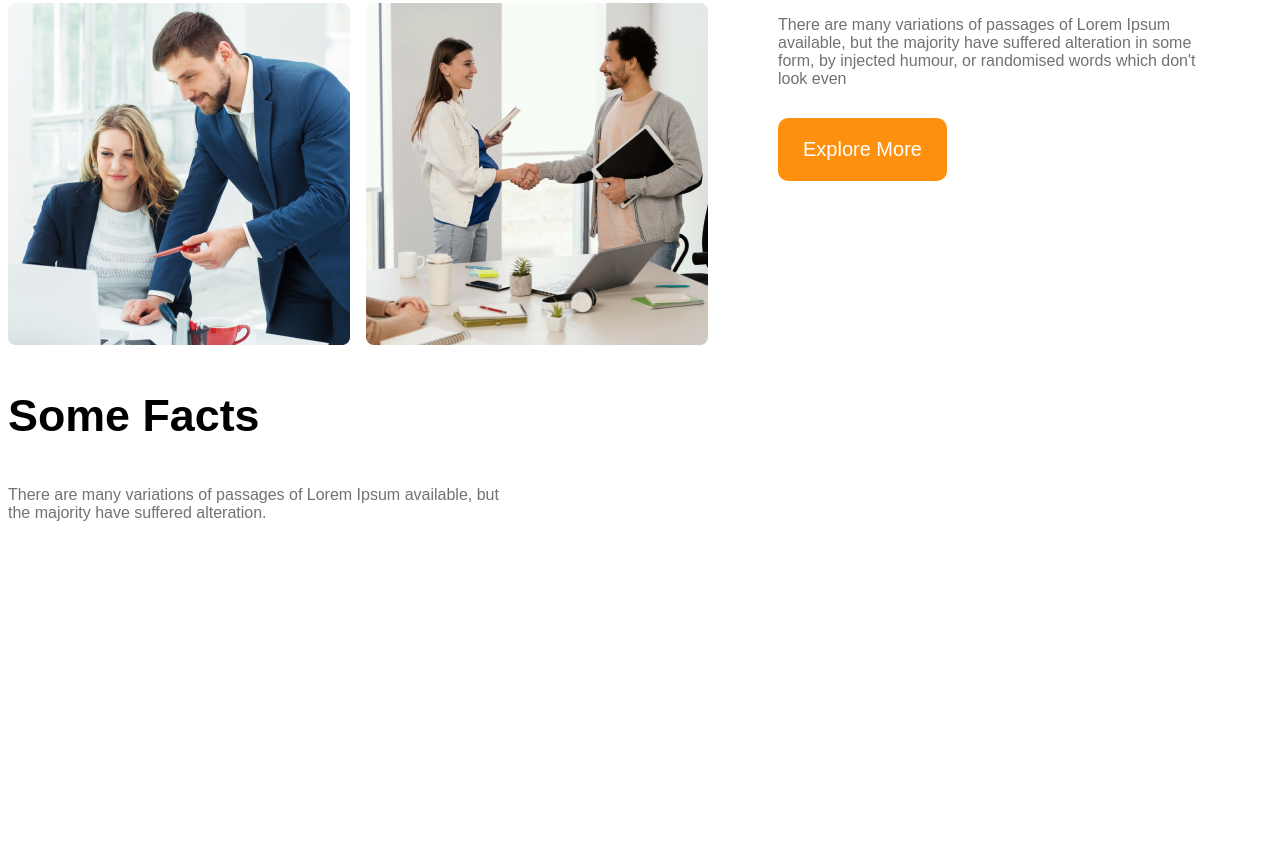
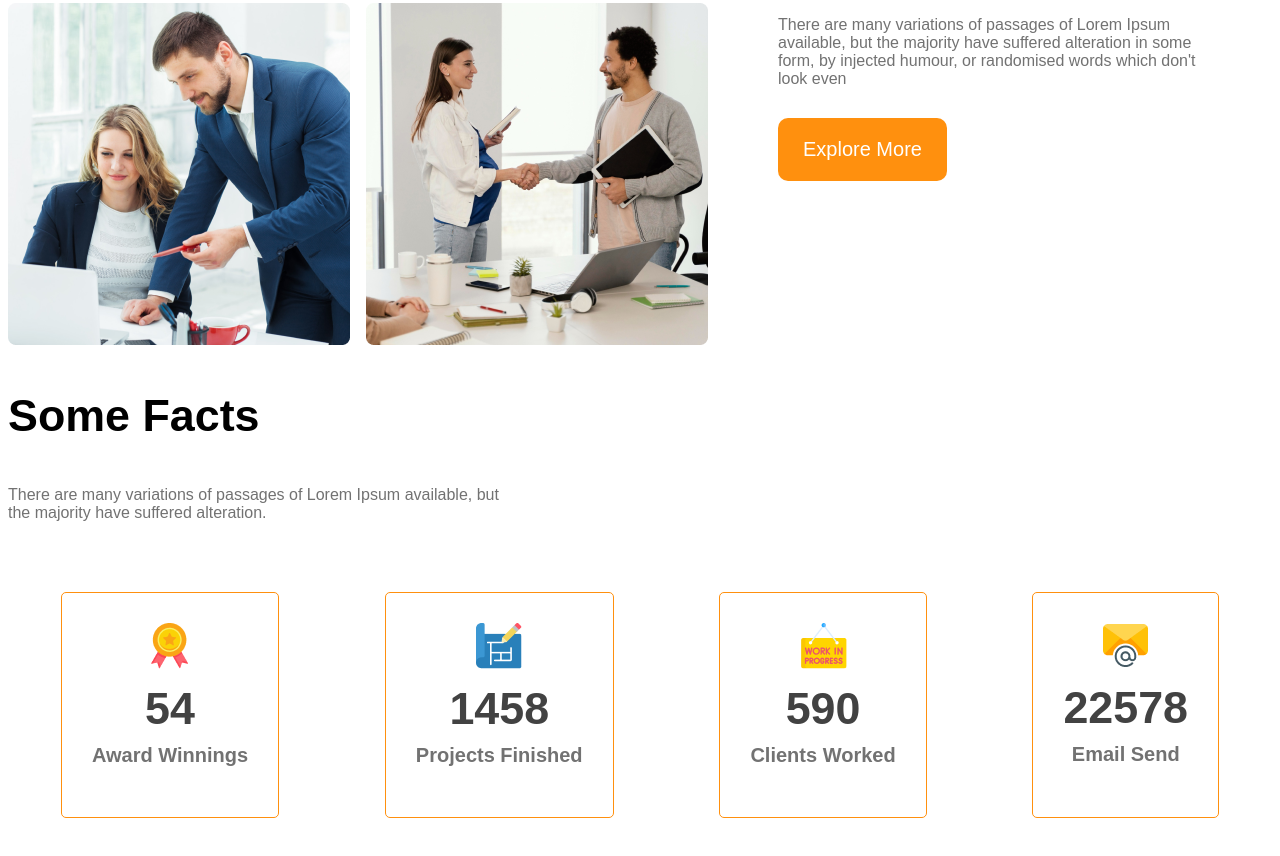
Before and after one commit to Galib65/g3-architect-website, a plain HTML site: page index.html in a window 1280 px wide. Shown: the part 1427-2283 px from the top of the page. Before the commit the page ends 2019 px from the top, so only its background shows below. Drawn offline with Linux system fonts and the light colour scheme.

Commit message:
card design applied

```diff
--- a/index.css
+++ b/index.css
@@ -97,6 +97,31 @@ nav li a{
    .team-content>p{
     margin-bottom: 30px;
    }
+   /* facts related style */
+   .facts-card-container{
+    display: flex;
+    justify-content: space-around;
+    margin-top: 70px;
+   }
+   .facts-card-container .card{
+    border: 1px solid #FF900E;
+    padding: 30px;
+    border-radius: 5px;
+    text-align: center;
+
+   }
+   .facts-card-container .card-title{
+    font-weight: 600;
+    color: #727272;
+    font-size: 1.25rem;
+    margin-top: 5px;
+   }
+   .facts-card-container .card-stats{
+    font-size: 2.8rem;
+    color:#424242;
+    margin-top: 10px;
+    margin-bottom: 10px;
+   }
 
 
 
--- a/index.html
+++ b/index.html
@@ -66,6 +66,28 @@
                 There are many variations of passages of Lorem Ipsum
                 available, but <br> the majority have suffered alteration.
             </p>
+            <div class="facts-card-container">
+                <div class="card">
+                    <img src="images/icons/ribon.png" alt="">
+                    <h2 class="card-stats">54</h2>
+                    <p class="card-title">Award Winnings</p>
+                </div>
+                <div class="card">
+                    <img src="images/icons/projects.png" alt="">
+                    <h2 class="card-stats">1458</h2>
+                    <p class="card-title">Projects Finished</p>
+                </div>
+                <div class="card">
+                    <img src="images/icons/customers.png" alt="">
+                    <h2 class="card-stats">590</h2>
+                    <p class="card-title">Clients Worked</p>
+                </div>
+                <div class="card">
+                    <img src="images/icons/email.png"alt="">
+                    <h2 class="card-stats">22578</h2>
+                    <p class="card-title">Email Send</p>
+                </div>
+            </div>
         </section>
     </main>
     <footer>
```
